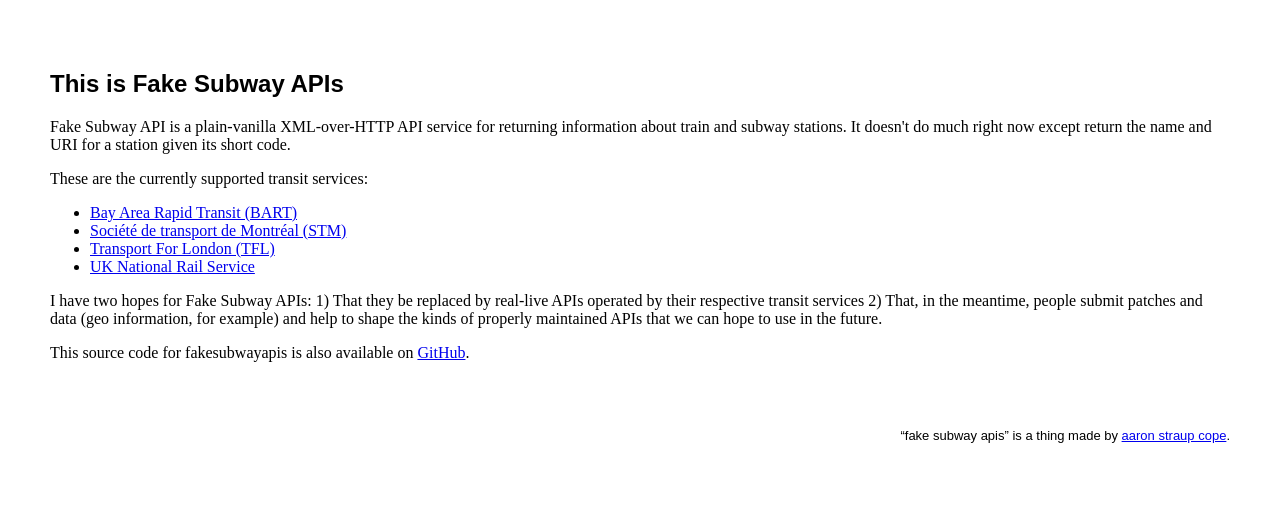
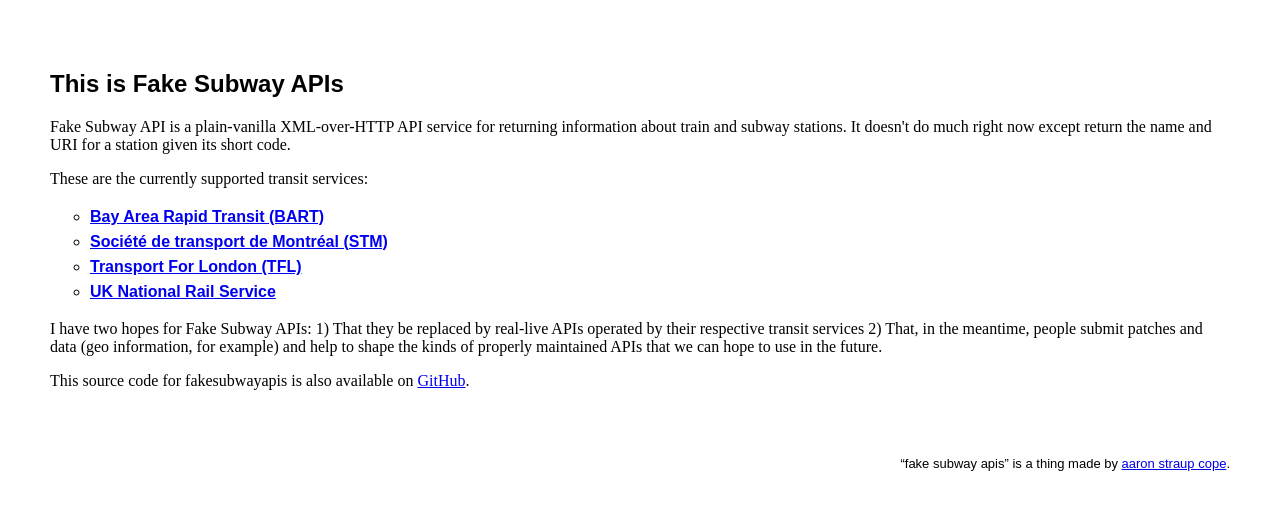
Before and after one commit to straup/gae-fakesubwayapis, a Python web app: template templates/intro.html in a window 1280 px wide. Shown: the top 510 px of the page. Run offline with Jinja, Linux system fonts and the light colour scheme; the template is opened without the code that fills it, so the values that code supplies are empty.

Commit message:
css wrangling

```diff
--- a/css/fakesubwayapis.css
+++ b/css/fakesubwayapis.css
@@ -27,6 +27,16 @@ h2 {
         padding:50px;
 }
 
+.servicelist ul {
+               font-family:sans-serif;
+}
+
+.servicelist ul li {
+                  line-height: 25px;
+                     font-weight: 700;
+                     list-style-type:circle;
+                  }
+
 .stations ul {
                font-family:sans-serif;
                font-size:small;
--- a/templates/intro.html
+++ b/templates/intro.html
@@ -8,6 +8,7 @@
 
 <p>These are the currently supported transit services:</p>
 
+<div class="servicelist">
 <ul>
 	<li><a href="/bart">Bay Area Rapid Transit (BART)</a></li>
 
@@ -17,6 +18,7 @@
 
 	<li><a href="/ukrail">UK National Rail Service</a></li>
 </ul>
+</div>
 
 <p>I have two hopes for Fake Subway APIs: 1)
   That they be replaced by real-live APIs operated by their respective transit
```
